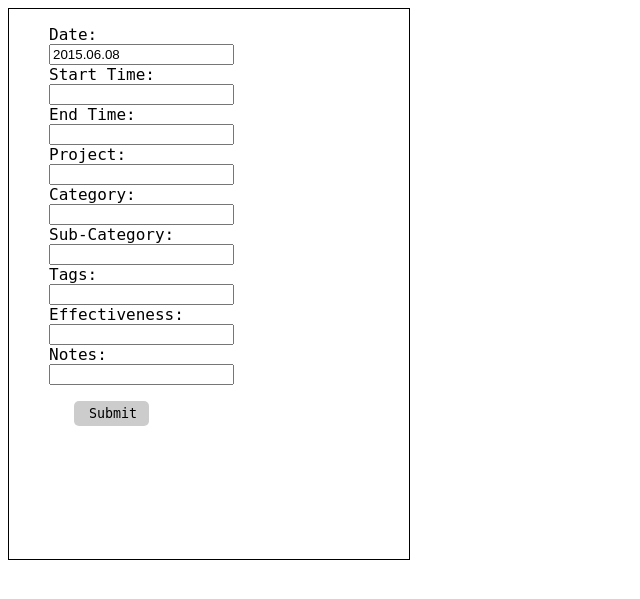
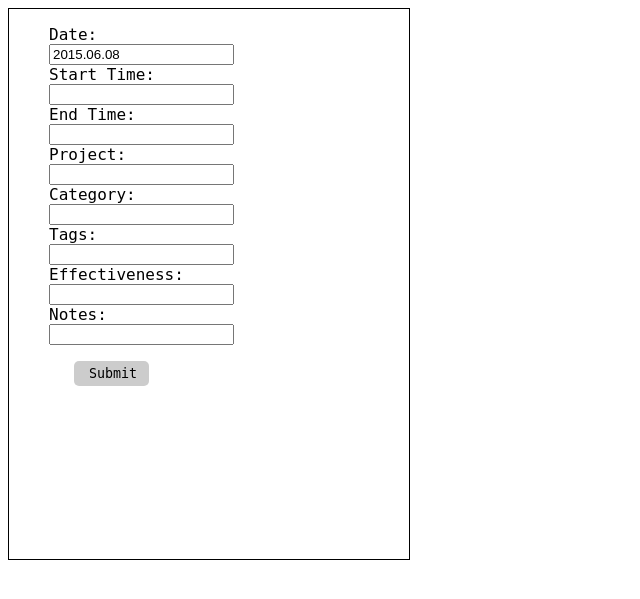
Before and after one commit to benswinden/log, a Node server app: page / in a window 1280 px wide. Shown: the top 599 px of the page, without its empty margins (0-640 px from the left). Run offline with Node 20, Linux system fonts and the light colour scheme; some libraries are stand-ins or nearby versions.

Commit message:
: remove sub-category

```diff
--- a/index.js
+++ b/index.js
@@ -30,7 +30,7 @@ app.post('/entry',function(req,res){
     var endtime = req.body.endtime;
     var project = req.body.project;
     var category = req.body.category;
-    var subcategory = req.body.subcategory;
+
     var tags = req.body.tags;
     var effectiveness = req.body.effectiveness;
     var notes = req.body.notes;
@@ -49,7 +49,7 @@ app.post('/entry',function(req,res){
 
     db.serialize(function() {
 
-        var stmt = "INSERT INTO entries ('date','start-time','end-time','project','category','sub-category','tags','effectiveness','notes') VALUES (" + date + "," + starttime + ","+ endtime +","+ project +","+ category +","+ subcategory +","+ tags +","+ effectiveness +","+ notes +") ";
+        var stmt = "INSERT INTO entries ('date','start-time','end-time','project','category','tags','effectiveness','notes') VALUES (" + date + "," + starttime + ","+ endtime +","+ project +","+ category +","+ tags +","+ effectiveness +","+ notes +") ";
 
         db.run(stmt);
     });
--- a/public/js/form.js
+++ b/public/js/form.js
@@ -33,14 +33,13 @@ function postEntry() {
     var endtime = "'" + $("#endtime").val() + "'";
     var project = "'" + $("#project").val() + "'";
     var category = "'" + $("#category").val() + "'";
-    var subcategory = "'" + $("#subcategory").val() + "'";
     var tags = "'" + $("#tags").val() + "'";
     var effectiveness = "'" + $("#effectiveness").val() + "'";
     var notes = "'" + $("#notes").val() + "'";
 
     //alert(document.domain);
 
-    $.post("/entry",{date: date,starttime: starttime,endtime: endtime,project: project,category: category,subcategory: subcategory,tags: tags,effectiveness: effectiveness,notes: notes}, function(data){
+    $.post("/entry",{date: date,starttime: starttime,endtime: endtime,project: project,category: category,tags: tags,effectiveness: effectiveness,notes: notes}, function(data){
 
         // Callback
         if( data === 'complete') {
--- a/views/home.handlebars
+++ b/views/home.handlebars
@@ -18,9 +18,6 @@
         Category:</br> <input id="category"></input>
     </li>
     <li>
-        Sub-Category:</br> <input id="subcategory"></input>
-    </li>
-    <li>
         Tags:</br> <input id="tags"></input>
     </li>
     <li>
```
